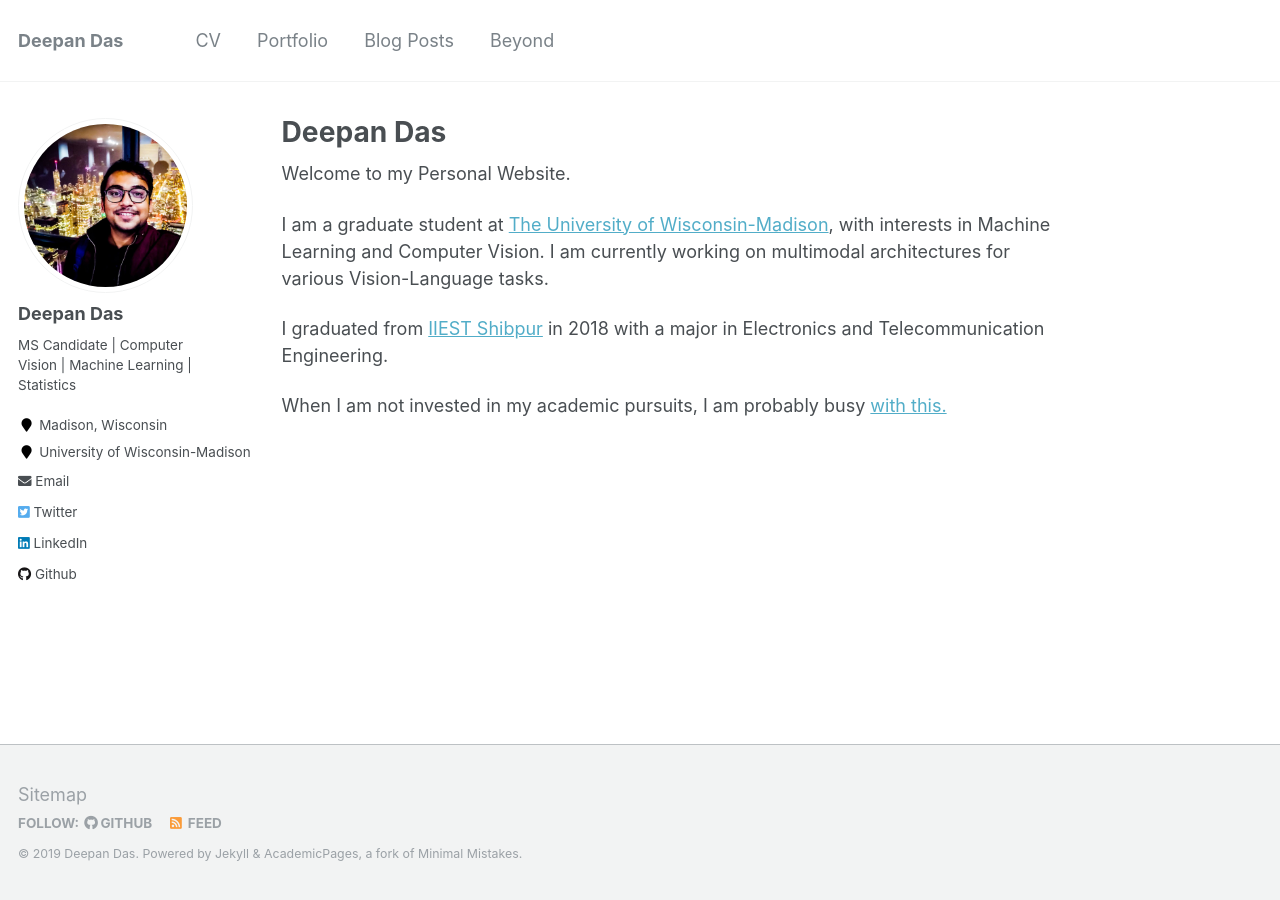
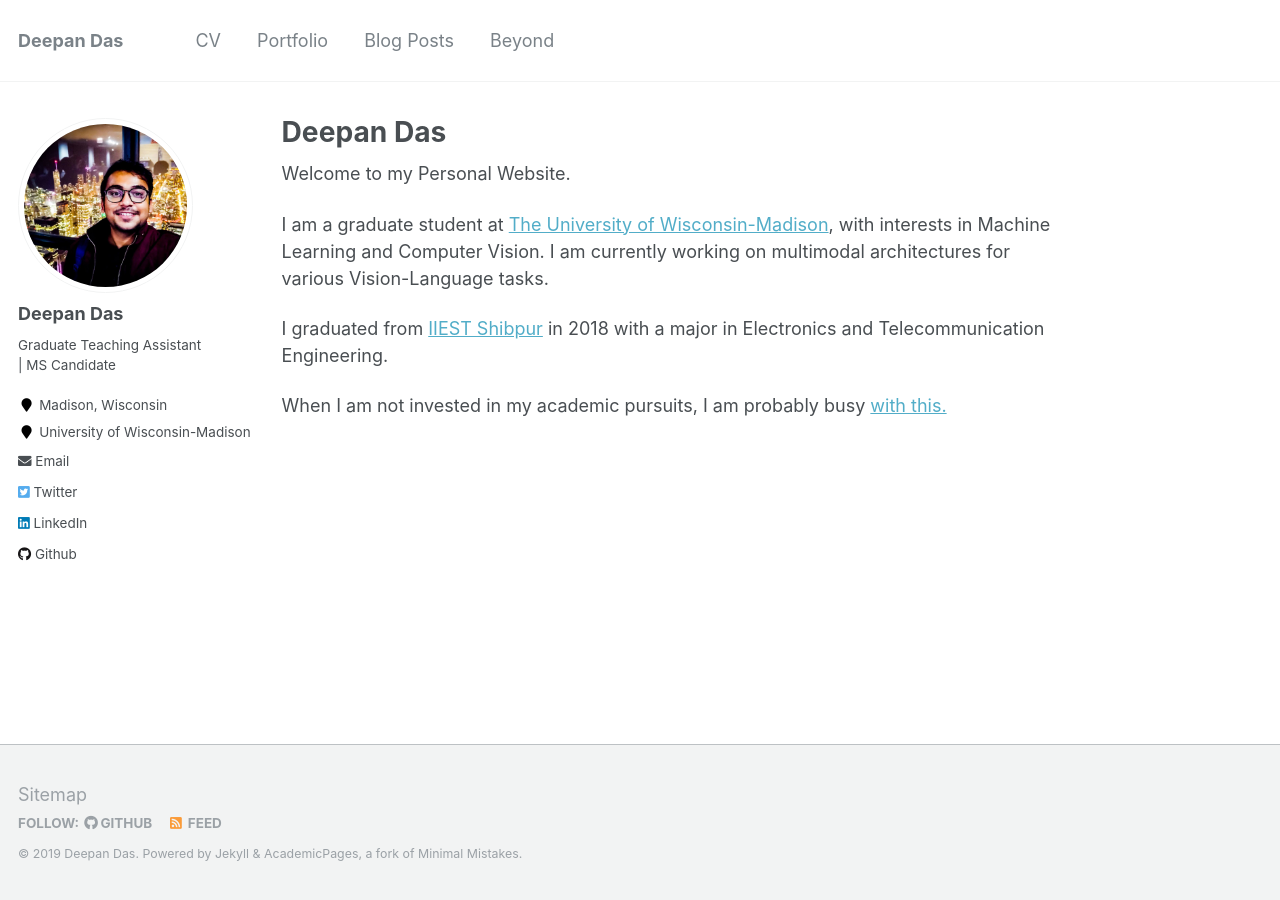
Before and after one commit to deepandas11/deepandas11.github.io, a Jekyll site: the page built from _pages/about.md, in a window 1280 px wide. Built offline with Jekyll 4.4.1, drawn with Linux system fonts in a browser that asks for light colours.

Commit message:
Changed bio
Signed-off-by: Deepan Das <deepandas11@gmail.com>

```diff
--- a/_config.yml
+++ b/_config.yml
@@ -82,7 +82,7 @@ analytics:
 author:
   name             : "Deepan Das"
   avatar           : "profile.jpg"
-  bio              : "MS Candidate | Computer Vision | Machine Learning | Statistics"
+  bio              : "Graduate Teaching Assistant | MS Candidate"
   location         : "Madison, Wisconsin"
   employer         : University of Wisconsin-Madison
   pubmed           :
```
